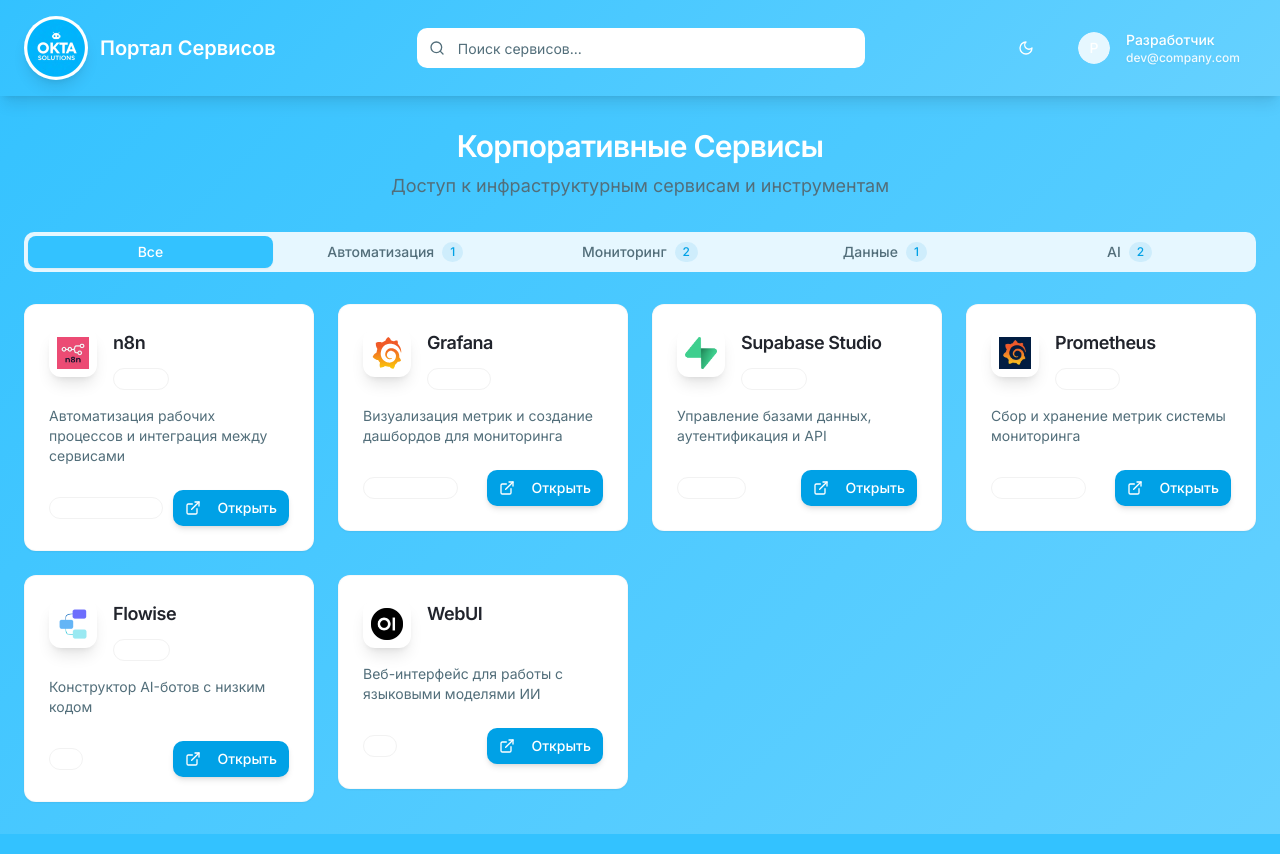
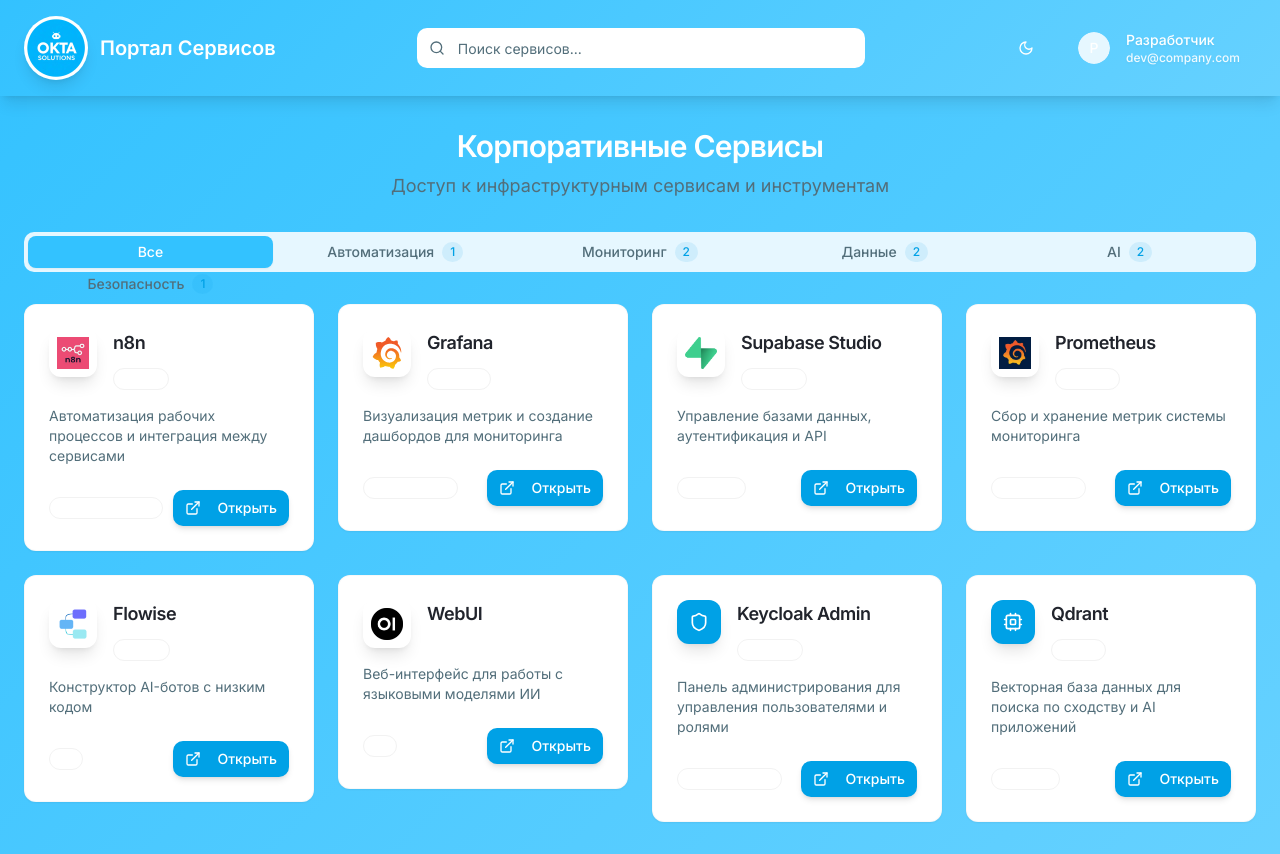
Before and after one commit to Labus1980/integrated-core, a React (Vite) app: page / in a window 1280 px wide. Built offline with nearby package versions, Linux system fonts and the light colour scheme.

Commit message:
Add Keycloak and Qdrant services
Add Keycloak and Qdrant services to the ServicesGrid.
Update `ServicesGrid.tsx` to include new service configurations for Keycloak and Qdrant with their respective URLs and logos.
Update `src/lib/env.ts` to include the new service URLs.

```diff
--- a/src/components/ServicesGrid.tsx
+++ b/src/components/ServicesGrid.tsx
@@ -2,7 +2,7 @@ import React, { useMemo } from 'react';
 import { motion } from 'framer-motion';
 import ServiceCard, { Service } from './ServiceCard';
 import { Tabs, TabsContent, TabsList, TabsTrigger } from '@/components/ui/tabs';
-import { Bot, Database, Activity, Zap, BarChart3, Globe } from 'lucide-react';
+import { Bot, Database, Activity, Zap, BarChart3, Globe, Shield, Cpu } from 'lucide-react';
 import { env } from '@/lib/env';
 import n8nLogo from '/lovable-uploads/764d21da-4ba9-4a54-b3ee-f6879fcc4869.png';
 import grafanaLogo from '@/assets/service-icons/grafana-original.svg';
@@ -76,6 +76,26 @@ const SERVICES: Service[] = [
     icon: <Globe className="h-5 w-5" />,
     category: 'AI',
     status: 'offline'
+  },
+  {
+    id: 'keycloak-admin',
+    name: 'Keycloak Admin',
+    description: 'Панель администрирования для управления пользователями и ролями',
+    url: env.services.keycloakAdmin,
+    icon: <Shield className="h-5 w-5" />,
+    category: 'Безопасность',
+    status: 'online',
+    version: '23.0.0'
+  },
+  {
+    id: 'qdrant',
+    name: 'Qdrant',
+    description: 'Векторная база данных для поиска по сходству и AI приложений',
+    url: env.services.qdrant,
+    icon: <Cpu className="h-5 w-5" />,
+    category: 'Данные',
+    status: 'online',
+    version: '1.7.0'
   }
 ];
 
--- a/src/lib/env.ts
+++ b/src/lib/env.ts
@@ -36,6 +36,8 @@ export const serviceUrls = {
   prometheus: getEnvVar('VITE_PROMETHEUS_URL'),
   flowise: getEnvVar('VITE_FLOWISE_URL'),
   webui: getEnvVar('VITE_WEBUI_URL'),
+  keycloakAdmin: getEnvVar('VITE_KEYCLOAK_ADMIN_URL'),
+  qdrant: getEnvVar('VITE_QDRANT_URL'),
 } as const;
 
 // General Settings
```
Also changed, not shown: 2 other files (tests, documents, lock files or other folders).
